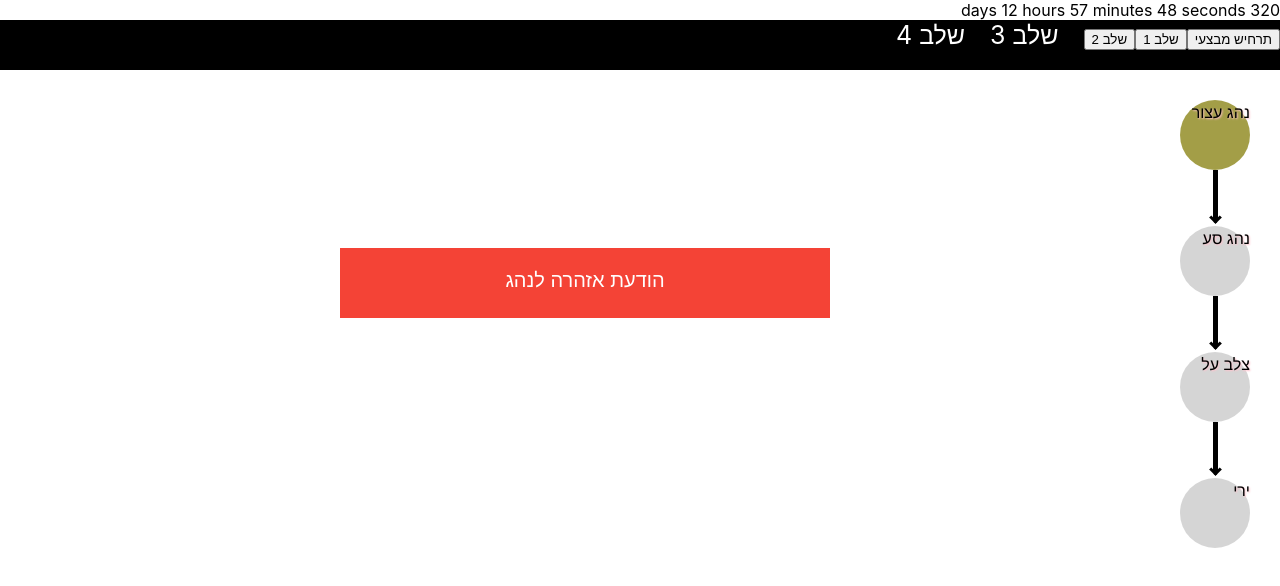
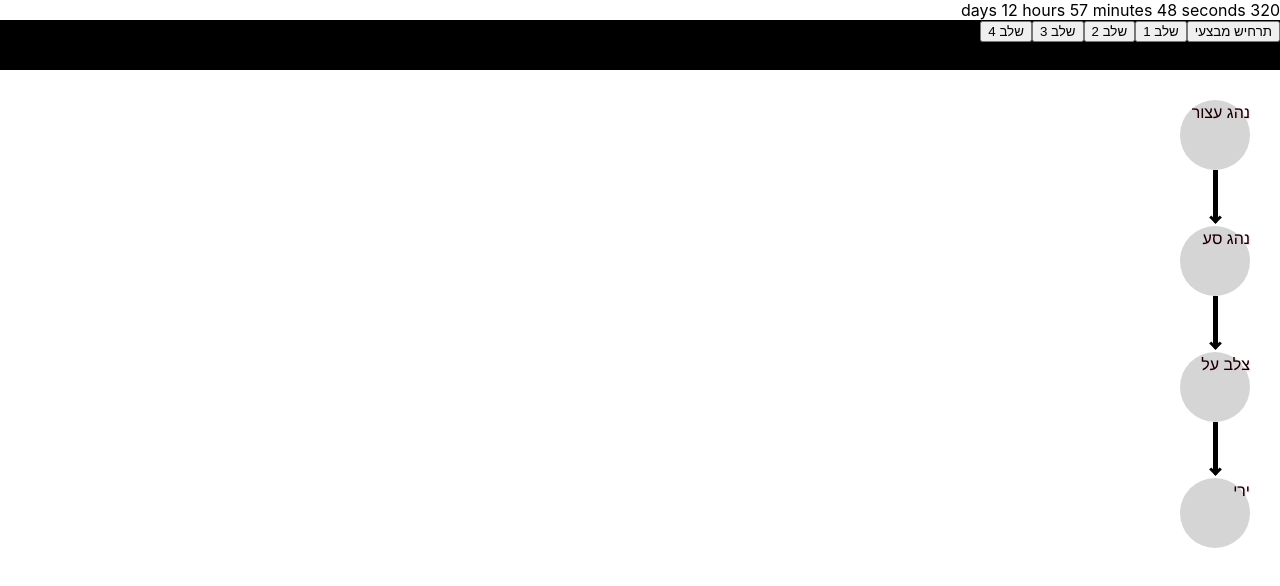
Before and after one commit to orialcalay/scenario_client, a React (Create React App) app in the folder scenario_client_app/: page / in a window 1280 px wide. Shown: the top 586 px of the page. Built offline with nearby package versions, Linux system fonts and the light colour scheme.

Commit message:
Control Process Icon by NavBar buttons.
Control AlertMessage by state1 button.

```diff
--- a/scenario_client_app/src/App.js
+++ b/scenario_client_app/src/App.js
@@ -7,18 +7,35 @@ import CountdownTimer from './General/countdownTimer';
 
 function App() {
 
-  const [state1, setState1] = useState(true);
+  const [state1, setState1] = useState(false);
+  const [state2, setState2] = useState(false);
+  const [state3, setState3] = useState(false);
+  const [state4, setState4] = useState(false);
+  const [isOpen, setIsOpen] = useState(false);
 
-  function clickHandler(ori){
-    setState1(!state1);
+  function clickHandler(stage){
+    switch(stage) {
+      case 'one':
+        setState1(!state1);
+        setIsOpen(!isOpen);
+        break;
+      case 'two':
+        setState2(!state2);
+        break;
+      case 'three':
+        setState3(!state3);
+        break;
+      case 'four':
+        setState4(!state4);
+        break;
+    }
   }
-
   return (
     <div className="app-global">
         <CountdownTimer></CountdownTimer>
         <NavBar clickHandler={clickHandler}></NavBar>
-        <ProcessIcon state1={state1}></ProcessIcon>
-        <AlertMessage></AlertMessage>
+        <ProcessIcon state1={state1} state2={state2} state3={state3} state4={state4}></ProcessIcon>
+        <AlertMessage isOpen={isOpen}></AlertMessage>
     </div>
   );
 }
--- a/scenario_client_app/src/General/alertMessage.css
+++ b/scenario_client_app/src/General/alertMessage.css
@@ -8,4 +8,5 @@
     color: white;
     text-align: center;
     font-size: 20px;
+    transition: 2s;
 }
--- a/scenario_client_app/src/General/alertMessage.js
+++ b/scenario_client_app/src/General/alertMessage.js
@@ -1,9 +1,13 @@
 import React, {useState} from 'react';
 import './alertMessage.css';
 
-export default function AlertMessage() {
+export default function AlertMessage({isOpen}) {
+
+    const alert = <div className='alert'>הודעת אזהרה לנהג</div>;
 
     return (
-        <div className='alert'>הודעת אזהרה לנהג</div>
+        <div>
+            {isOpen && <div className='alert'>הודעת אזהרה לנהג</div>}
+        </div>
     );
   }
--- a/scenario_client_app/src/General/circle.js
+++ b/scenario_client_app/src/General/circle.js
@@ -2,10 +2,9 @@ import React, {useState} from 'react';
 import './circle.css';
 
 export default function Circle({initialState, text}) {
-    const [isActive] = useState(initialState);
 
     let className = 'circle-style';
-    if(initialState.state1){
+    if(initialState){
         className += ' circle-active';
     }
     return (
--- a/scenario_client_app/src/navBar.js
+++ b/scenario_client_app/src/navBar.js
@@ -6,11 +6,11 @@ export default function NavBar({clickHandler}) {
     return (
         <div id="navigation">
             <ul>
-                <button onClick={()=>clickHandler('1')}>תרחיש מבצעי</button>
-                <button onClick={()=>clickHandler('1')}>שלב 1</button>
-                <button onClick={()=>clickHandler('2')}>שלב 2</button>
-                <li><a href="#">שלב 3</a></li>
-                <li><a href="#">שלב 4</a></li>
+                <button onClick={()=>clickHandler('')}>תרחיש מבצעי</button>
+                <button onClick={()=>clickHandler('one')}>שלב 1</button>
+                <button onClick={()=>clickHandler('two')}>שלב 2</button>
+                <button onClick={()=>clickHandler('three')}>שלב 3</button>
+                <button onClick={()=>clickHandler('four')}>שלב 4</button>
             </ul>
         </div>
     );
--- a/scenario_client_app/src/processIcon.js
+++ b/scenario_client_app/src/processIcon.js
@@ -2,29 +2,20 @@ import React, {useState, useEffect} from 'react';
 import './processIcon.css';
 import Circle from './General/circle.js';
 
-export default function ProcessIcon(state1) {
-
-    const [stage1, setStage1] = useState(true);
-    const [stage2, setStage2] = useState(false);
-    const [stage3, setStage3] = useState(false);
-    const [stage4, setStage4] = useState(false);
-
-    useEffect(() => {
-        var a = state1;
-    });
+export default function ProcessIcon({state1, state2, state3, state4}) {
 
     return (
         <div className='process-icon'>
             <Circle initialState={state1} text='נהג עצור'></Circle>
             <div className='line-style'></div>
             <i className='arrow-down'></i>
-            <Circle initialState={stage2} text='נהג סע'></Circle>
+            <Circle initialState={state2} text='נהג סע'></Circle>
             <div className='line-style'></div>
             <i className='arrow-down'></i>
-            <Circle initialState={stage3} text='צלב על'></Circle>
+            <Circle initialState={state3} text='צלב על'></Circle>
             <div className='line-style'></div>
             <i className='arrow-down'></i>
-            <Circle initialState={stage4} text='ירי'></Circle>
+            <Circle initialState={state4} text='ירי'></Circle>
         </div>
     );
   }
```
